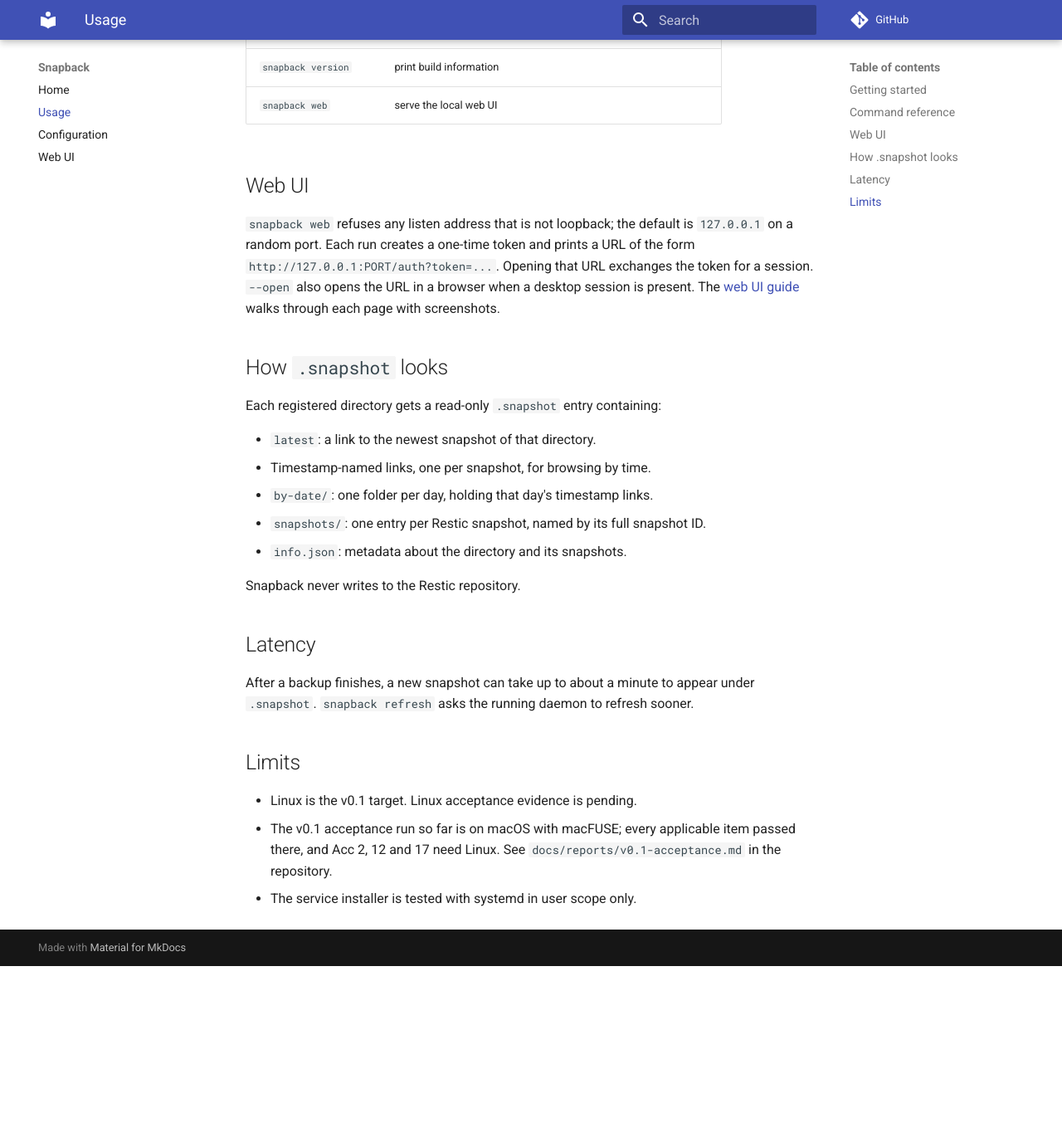
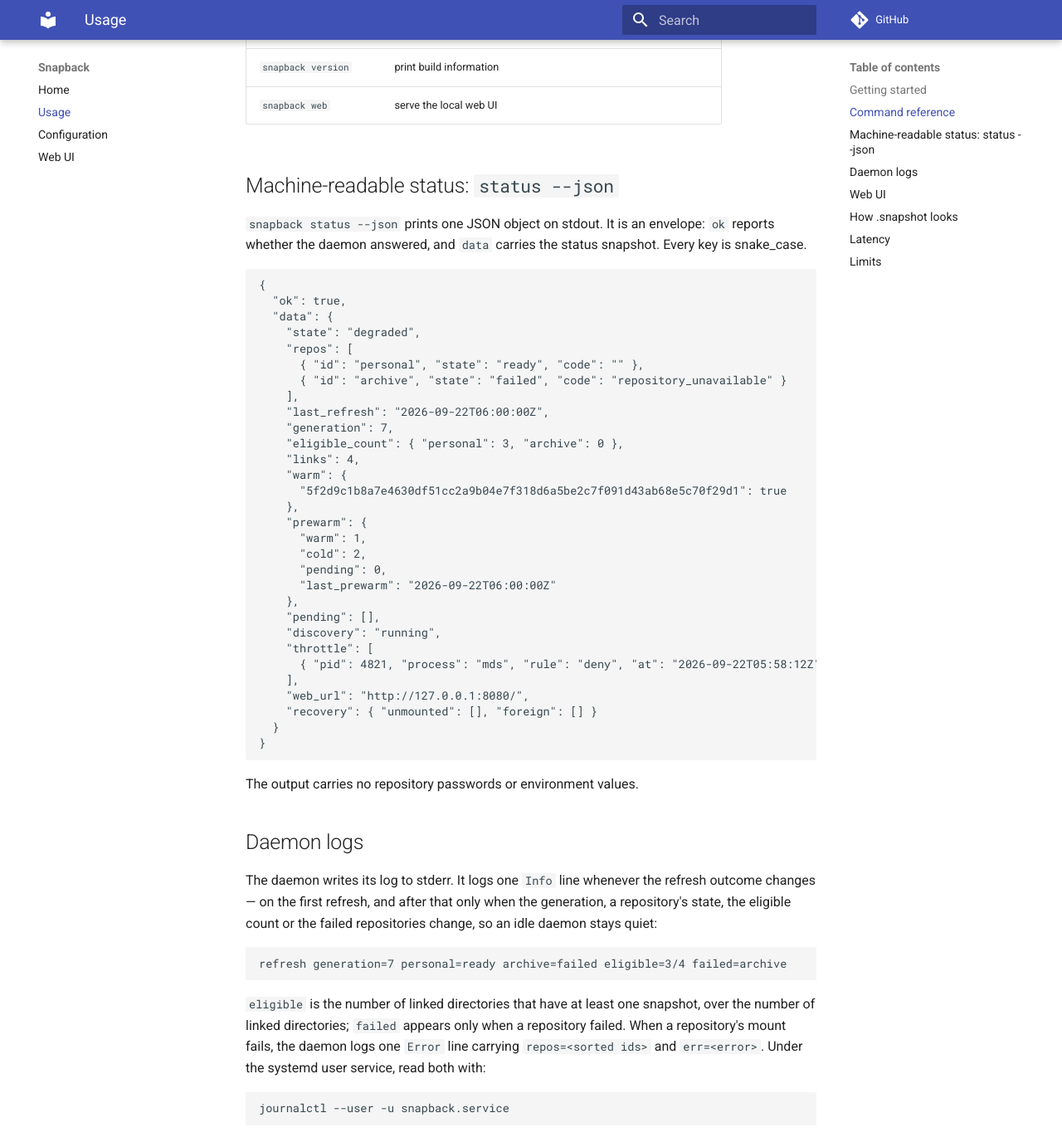
Before and after one commit to adeelahmad/snapback, an MkDocs documentation site: the page built from docs-site/usage.md, in a window 1280 px wide and 1400 px high, scrolled down 1307 px. Shown: the top 1382 px of the window at 83% size. Built offline with MkDocs 1.6.1 and Material for MkDocs 9.7.7, drawn with Linux system fonts in a browser that asks for light colours; comment, search, counter and statistics services are not loaded; before the commit the page ends 2471 px from its top, so only the background shows below that.

Commit message:
docs: document status --json keys, daemon logs and watcher scope (DOC-5)
usage.md gains a status --json example whose data keys are the snake_case wire keys,
plus a Daemon logs section for the change-gated refresh Info line and the mount-failure
Error line. configuration.md states that the Linux inotify watcher covers only the
seed_paths entries, within max_depth, and that macOS has no watcher. test/docs guards
the example's data keys against a populated status.Snapshot.

````diff
--- a/docs-site/usage.md
+++ b/docs-site/usage.md
@@ -37,6 +37,65 @@
 | `snapback version` | print build information |
 | `snapback web` | serve the local web UI |
 
+## Machine-readable status: `status --json`
+
+`snapback status --json` prints one JSON object on stdout. It is an envelope: `ok` reports whether
+the daemon answered, and `data` carries the status snapshot. Every key is snake_case.
+
+```json
+{
+  "ok": true,
+  "data": {
+    "state": "degraded",
+    "repos": [
+      { "id": "personal", "state": "ready", "code": "" },
+      { "id": "archive", "state": "failed", "code": "repository_unavailable" }
+    ],
+    "last_refresh": "2026-09-22T06:00:00Z",
+    "generation": 7,
+    "eligible_count": { "personal": 3, "archive": 0 },
+    "links": 4,
+    "warm": {
+      "5f2d9c1b8a7e4630df51cc2a9b04e7f318d6a5be2c7f091d43ab68e5c70f29d1": true
+    },
+    "prewarm": {
+      "warm": 1,
+      "cold": 2,
+      "pending": 0,
+      "last_prewarm": "2026-09-22T06:00:00Z"
+    },
+    "pending": [],
+    "discovery": "running",
+    "throttle": [
+      { "pid": 4821, "process": "mds", "rule": "deny", "at": "2026-09-22T05:58:12Z" }
+    ],
+    "web_url": "http://127.0.0.1:8080/",
+    "recovery": { "unmounted": [], "foreign": [] }
+  }
+}
+```
+
+The output carries no repository passwords or environment values.
+
+## Daemon logs
+
+The daemon writes its log to stderr. It logs one `Info` line whenever the refresh outcome changes
+— on the first refresh, and after that only when the generation, a repository's state, the
+eligible count or the failed repositories change, so an idle daemon stays quiet:
+
+```
+refresh generation=7 personal=ready archive=failed eligible=3/4 failed=archive
+```
+
+`eligible` is the number of linked directories that have at least one snapshot, over the number of
+linked directories; `failed` appears only when a repository failed. When a repository's mount
+fails, the daemon logs one `Error` line carrying `repos=<sorted ids>` and `err=<error>`. Under the
+systemd user service, read both with:
+
+```
+journalctl --user -u snapback.service
+```
+
 ## Web UI
 
 `snapback web` refuses any listen address that is not loopback; the default is `127.0.0.1` on a
````
Also changed, not shown: docs-site/configuration.md (+6 -0 lines), 1 other file.
